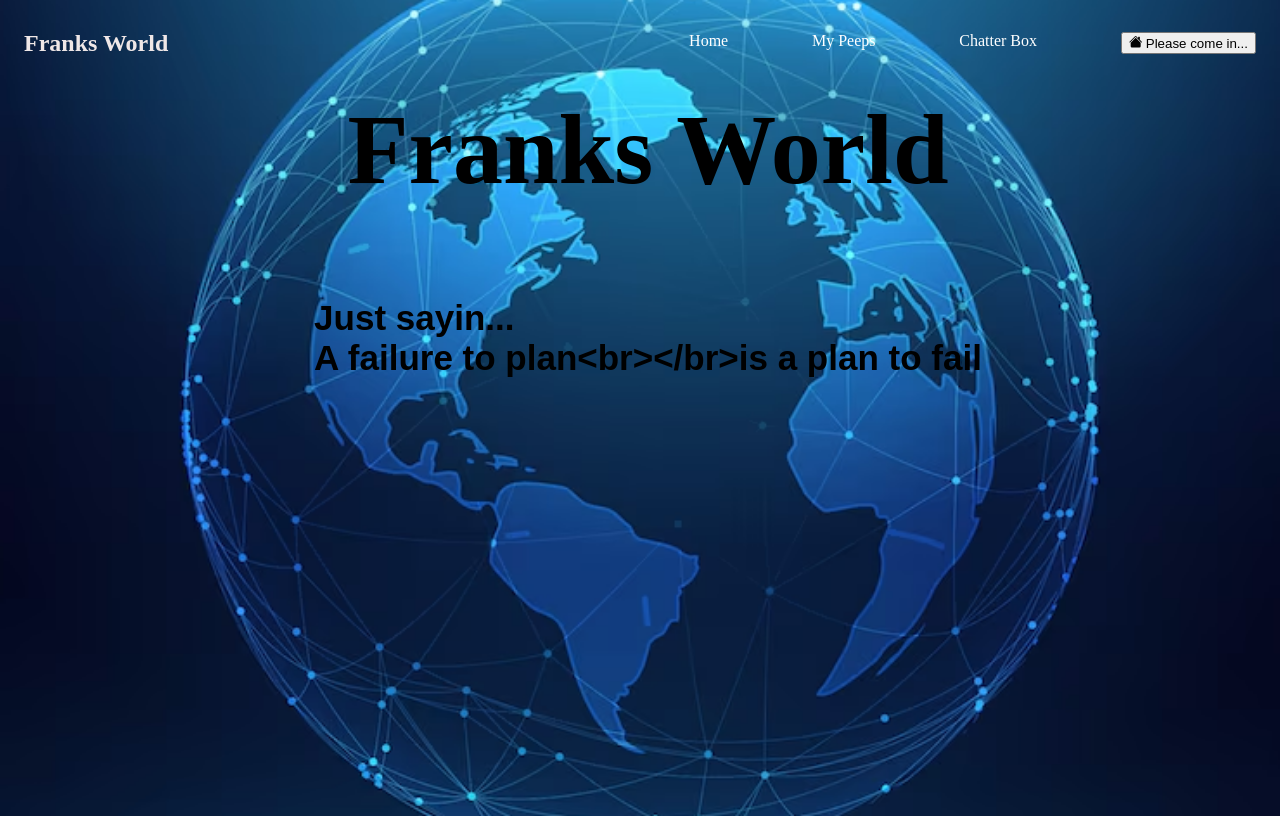
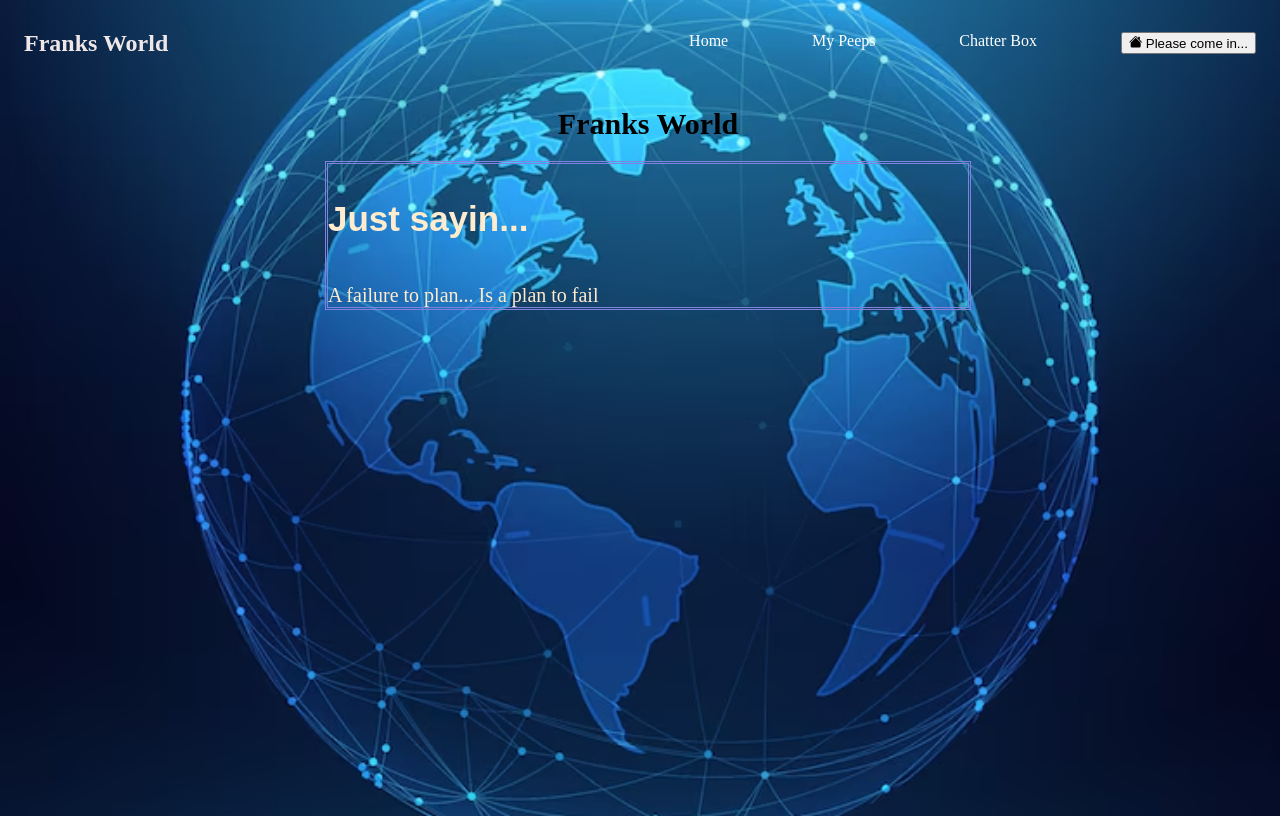
Before and after one commit to TechWillie/Franks-World, a React (Vite) app in the folder frontend/: page / in a window 1280 px wide. Built offline with nearby package versions, Linux system fonts and the light colour scheme; no server answers.

Commit message:
some css to home and my peeps

```diff
--- a/frontend/src/components/justSaying.jsx
+++ b/frontend/src/components/justSaying.jsx
@@ -1,8 +1,8 @@
 export const quotes = [
-    "Get out your feelings..<br></br> Strictly business..",
-    "A failure to plan<br></br>is a plan to fail",
-    "Join the T. E. A. M.<br></br>Trappin Everyday After Money..!",
-    "If you do all the cryin..<br></br> what the babies gone do..?",
+    "Get out your feelings.. Strictly business..",
+    "A failure to plan... Is a plan to fail",
+    "Join the T. E. A. M... Trappin Everyday After Money..!",
+    "If you do all the cryin.... what the babies gone do..?",
     "Struggle should equal progression.. If you're doin it right..?",
     "Don't surround yourself with idiots.. Just because it's easy..."
 
--- a/frontend/src/pages/Home.css
+++ b/frontend/src/pages/Home.css
@@ -15,7 +15,7 @@
     justify-content: center;
     /* max-width: fit-content; */
 
-    font-size: 100px;
+    font-size: 30px;
     font-weight: bolder;
 
 }
@@ -29,3 +29,17 @@
     font-family: Arial, Helvetica, sans-serif;
     font-size: 35px;
 }
+
+.quotes{
+color: blanchedalmond;
+font-size: 20px;
+}
+.quotes-container{
+    color: blanchedalmond;
+    font-size: 15px;
+    font-weight: 500;
+    border: .1cm;
+    border-style: double;
+    border-color: rgb(130, 129, 222);
+    width: 50%;
+}
--- a/frontend/src/pages/Home.jsx
+++ b/frontend/src/pages/Home.jsx
@@ -26,8 +26,9 @@ function Home() {
     <div className='home-body'>
 
       <h1 className='header'>Franks World</h1>
-      <div>
-        <h1 className="intro">Just sayin... <div>{quotes[index]}</div></h1>
+      <div className='quotes-container'>
+        <h3 className="intro">Just sayin... </h3>
+          <div className='quotes'>{quotes[index]}</div>
       </div>
     </div>
   )
--- a/frontend/src/pages/MyPeeps.css
+++ b/frontend/src/pages/MyPeeps.css
@@ -0,0 +1,7 @@
+.peeps{
+    border-style: dotted;
+    border-color: rgb(130, 129, 222);
+    left: 0%;
+    width: 35%;
+    color: antiquewhite;
+}
--- a/frontend/src/pages/MyPeeps.jsx
+++ b/frontend/src/pages/MyPeeps.jsx
@@ -1,7 +1,7 @@
 import { useEffect } from 'react'
 import { useDispatch, useSelector } from 'react-redux'
 import { fetchUsers } from '../store/users'
-
+import './MyPeeps.css'
 
 function MyPeeps() {
   const dispatch = useDispatch()
@@ -21,7 +21,7 @@ function MyPeeps() {
               <p>{user.email}</p>
             </div>
           ))}
-      </div>
+        </div>
     </div>
   )
 }
```
